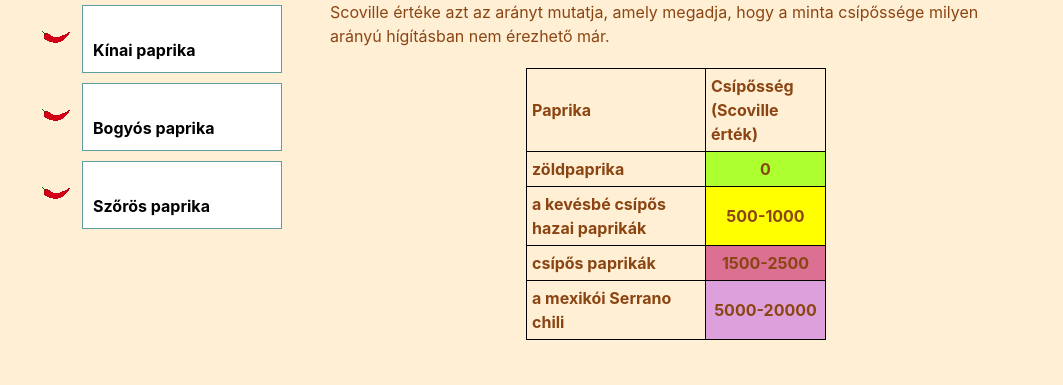
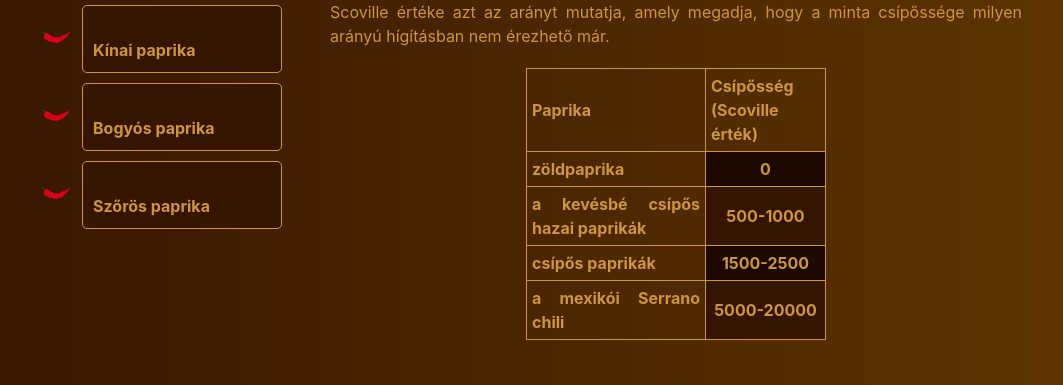
Before and after one commit to Kewkew00/paprika_html_rework, a plain HTML site: page paprika-main/index.html in a window 1280 px wide. Shown: the part 415-800 px from the top of the page, without its empty margins (108-1171 px from the left). Drawn offline with nearby package versions, Linux system fonts and the light colour scheme.

Commit message:
Add files via upload

```diff
--- a/paprika-main/css/style.css
+++ b/paprika-main/css/style.css
@@ -1,8 +1,10 @@
 body {
-    background-color: papayawhip;
-    color: saddlebrown;
+    background: rgb(54,21,0);
+    background: linear-gradient(90deg, rgba(54,21,0,1) 0%, rgba(96,54,1,1) 100%);
+    color: #CC9544;
     max-width: 1000px;
     margin: auto;
+    text-align: justify;
 }
 
 #fejlec {
@@ -40,8 +42,9 @@ body {
 
 #menu ul li {
     list-style-image: url("../képek/MicrosoftTeams-image.png");
-    background-color: white;
-    border: 1px solid cadetblue;
+    background-color: #361500;
+    border: 1px solid #CC9544;
+    border-radius: 5px;
     padding: 10px;
     font-weight: bold;
     width: 200px;
@@ -50,19 +53,22 @@ body {
 
 #menu ul li a {
     text-decoration: none;
-    color: #000;
+    color: #CC9544;
 }
 
 table {
     width: 300px;
     margin: 20px auto auto auto;
     border-collapse: collapse;
+
+
 }
 
 table, th, tr, td {
-    border: 1px solid black;
+    border: 1px solid #CC9544;
     font-weight: bold;
     padding: 5px;
+
 }
 
 table td:nth-child(2) {
@@ -71,19 +77,19 @@ table td:nth-child(2) {
 }
 
 table tr:nth-child(2) td:nth-child(2) {
-    background-color: greenyellow;
+    background-color: #1C0A00;
 }
 
 table tr:nth-child(3) td:nth-child(2) {
-    background-color: yellow;
+    background-color: #361500;
 }
 
 table tr:nth-child(4) td:nth-child(2) {
-    background-color: palevioletred;
+    background-color: #1C0A00;
 }
 
 table tr:nth-child(5) td:nth-child(2) {
-    background-color: plum;
+    background-color: #361500;
 }
 
 
@@ -101,20 +107,21 @@ table tr:nth-child(5) td:nth-child(2) {
 }
 
 .hatter{
-    background-color:papayawhip ;
+    background: rgb(54,21,0);
+    background: linear-gradient(90deg, rgba(54,21,0,1) 0%, rgba(96,54,1,1) 100%);
 }
 
 .navhatter{
-    background-color:papayawhip ;
+    background: rgb(54,21,0);
+    background: linear-gradient(90deg, rgba(54,21,0,1) 0%, rgba(96,54,1,1) 100%);
 }
 
 .gombhatter{
-    background-color: saddlebrown;
     width: 40px;
 }
 
 .li{
-    color: saddlebrown;
+    color: #CC9544;
     text-decoration: none;
     text-transform: none;
 
```
